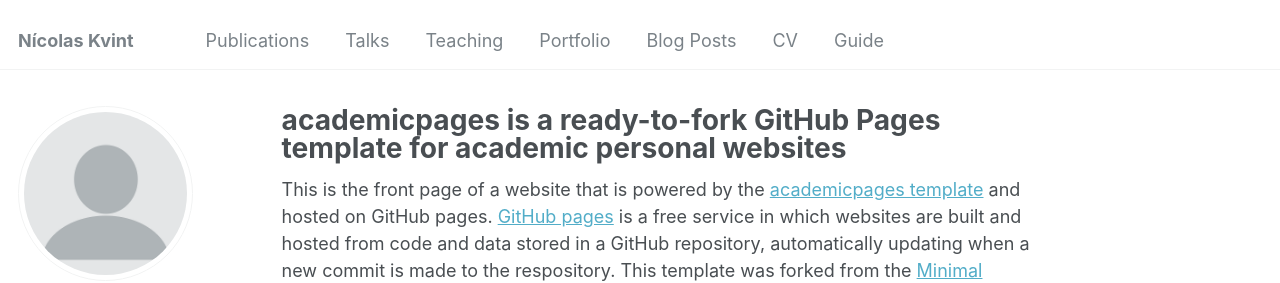
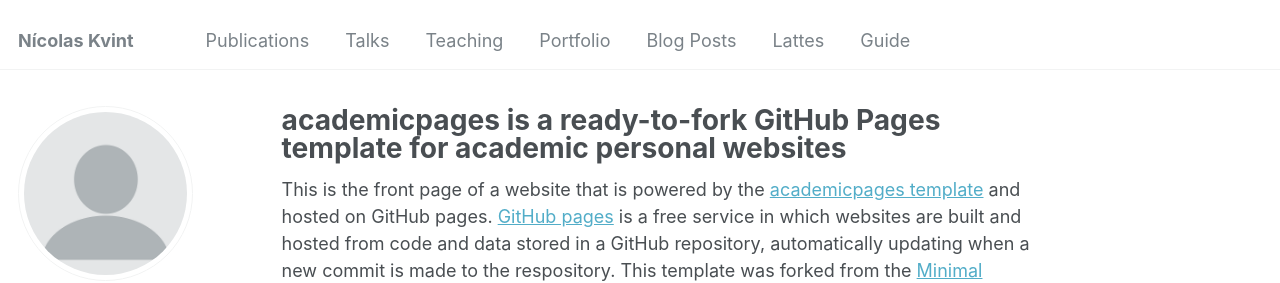
Before and after one commit to NiRK20/nirk20.github.io, a Jekyll site: the page built from _pages/about.md, in a window 1280 px wide. Shown: the top 283 px of the page. Built offline with Jekyll 4.4.1, drawn with Linux system fonts in a browser that asks for light colours; some web fonts are replaced.

Commit message:
Update navigation.yml
Latttes adicionado

```diff
--- a/_data/navigation.yml
+++ b/_data/navigation.yml
@@ -15,8 +15,8 @@ main:
   - title: "Blog Posts"
     url: /year-archive/
 
-  - title: "CV"
-    url: /cv/
+  - title: "Lattes"
+    url: http://lattes.cnpq.br/2349532013760072
 
   - title: "Guide"
     url: /markdown/
```
